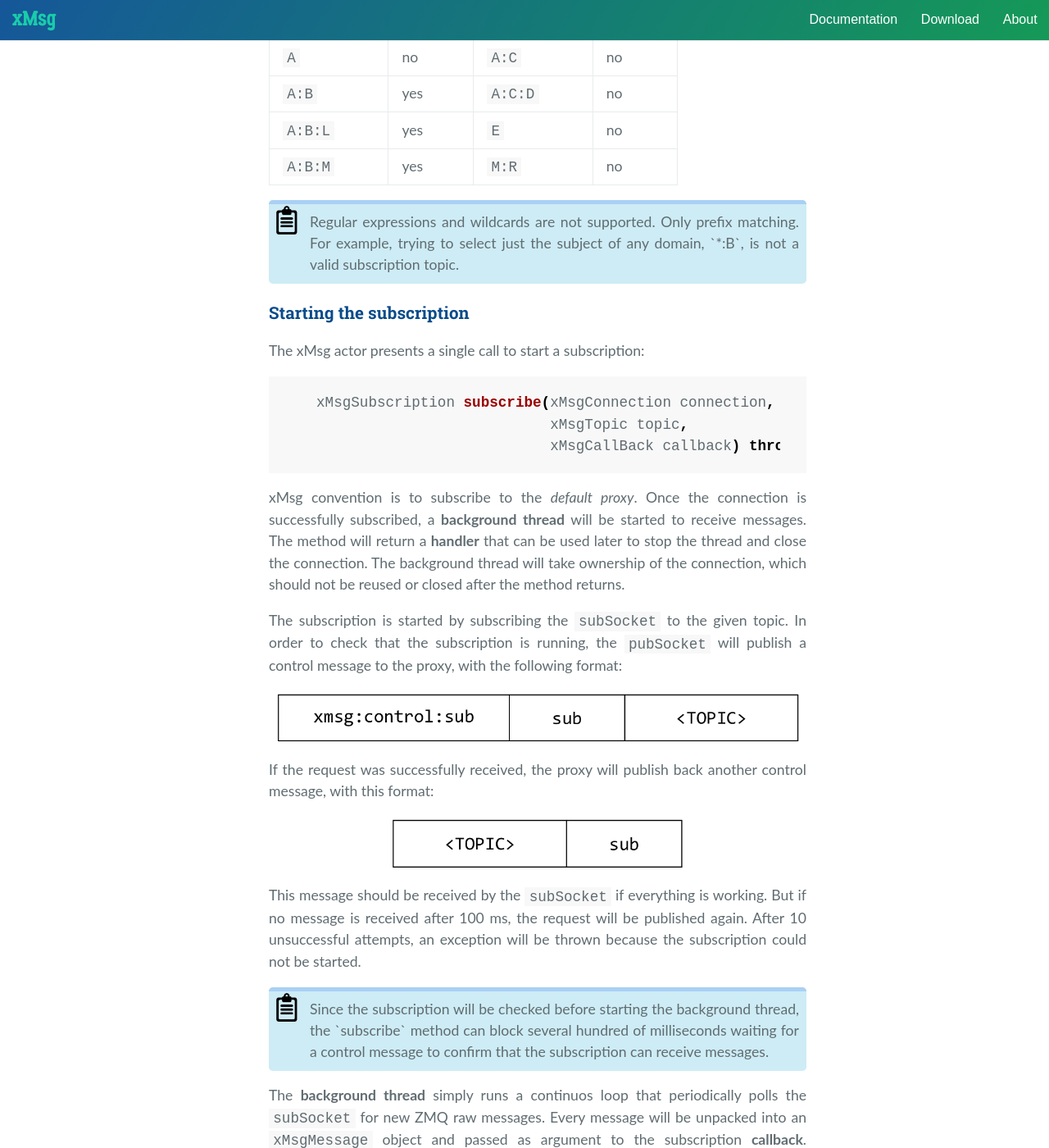
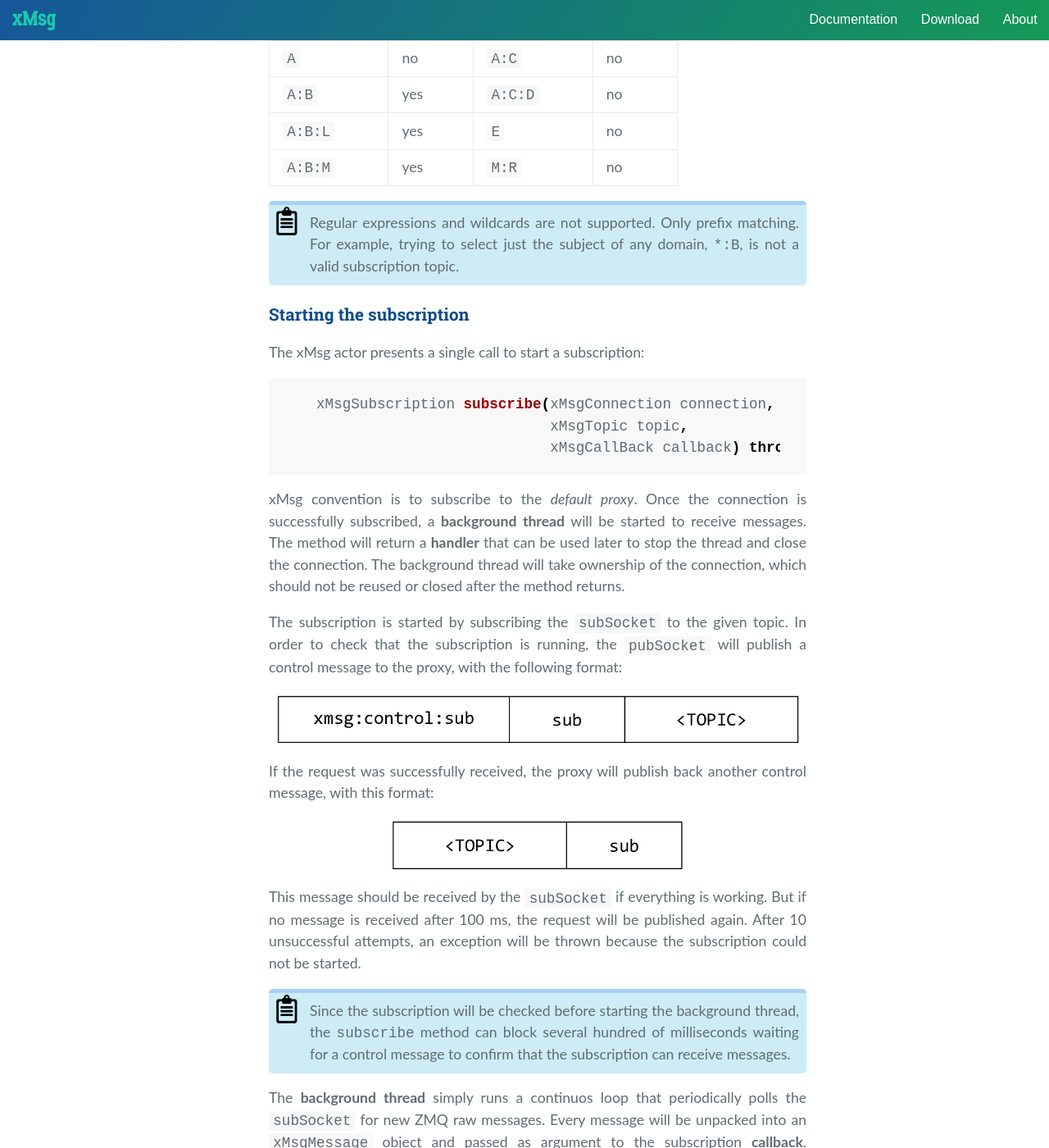
Before and after one commit to JeffersonLab/xmsg-docs, a Jekyll site: the page built from docs/tutorials/java.md, in a window 1280 px wide and 1400 px high, scrolled down 9830 px. Shown: the whole window at 82% size. Built offline with Jekyll 4.4.1, drawn with Linux system fonts in a browser that asks for light colours; nearby versions of some CDN libraries; some of the changed text lies outside the part shown.

```diff
--- a/docs/tutorials/java.md
+++ b/docs/tutorials/java.md
@@ -224,7 +224,8 @@ Connections are managed by the xMsg actor,
 that keeps an internal **connection pool** to cache and reuse connections.
 
 <div class="admonition note">
-The global `ZContext` wrapper is not used to keep a list of created sockets.
+The global <code>ZContext</code> wrapper is not used
+to keep a list of created sockets.
 Thus, in order to destroy the context, all connections must be already
 closed and the actor destroyed too,
 otherwise the context will hang because some sockets are not closed yet.
@@ -447,7 +448,8 @@ the following table shows which topics are matched:
 
 <div class="admonition note">
 Regular expressions and wildcards are not supported. Only prefix matching.
-For example, trying to select just the subject of any domain, `*:B`,
+For example,
+trying to select just the subject of any domain, <code>*:B</code>,
 is not a valid subscription topic.
 </div>
 
@@ -488,7 +490,7 @@ because the subscription could not be started.
 
 <div class="admonition note">
 Since the subscription will be checked before starting the background thread,
-the `subscribe` method can block
+the <code>subscribe</code> method can block
 several hundred of milliseconds waiting for a control message
 to confirm that the subscription can receive messages.
 </div>
```
